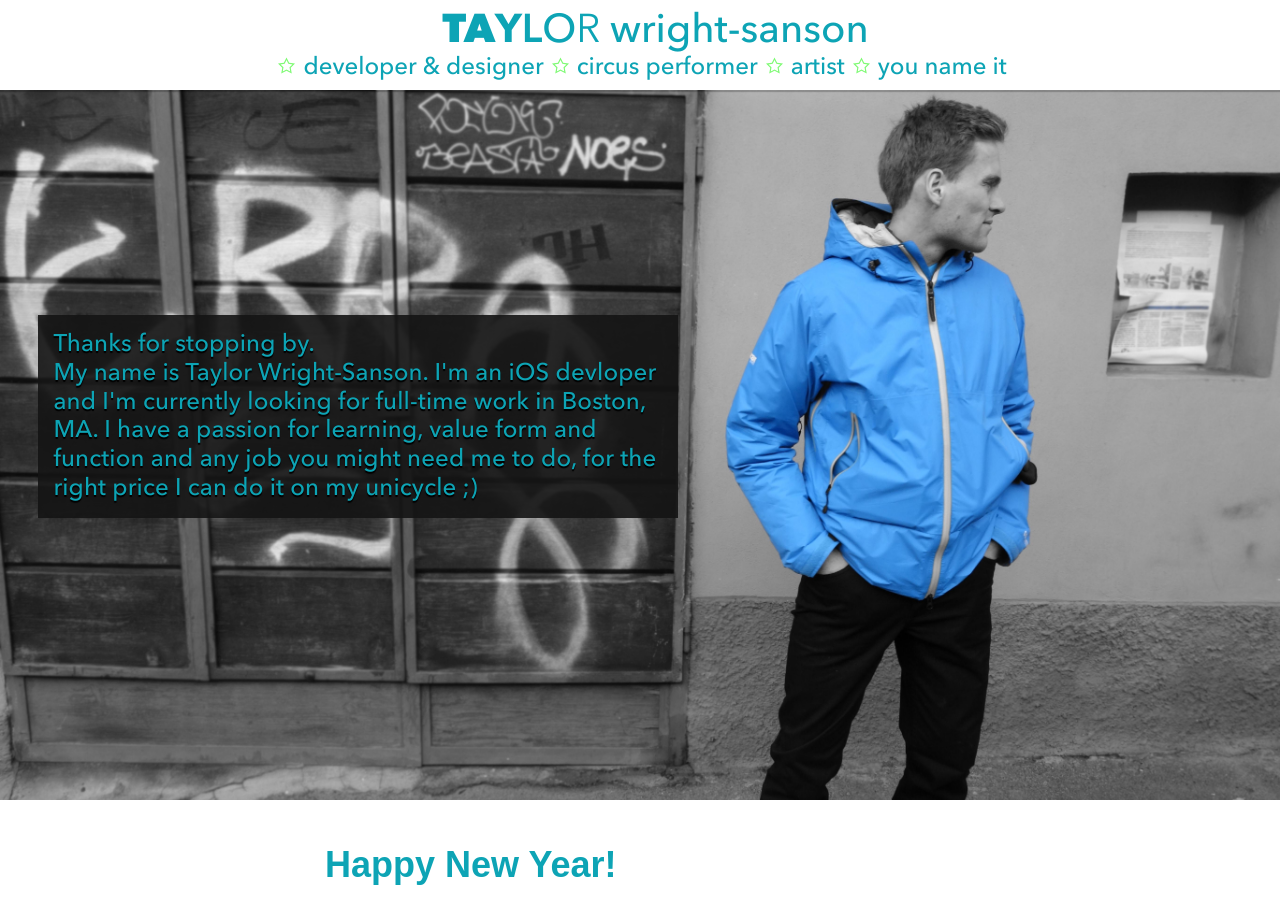
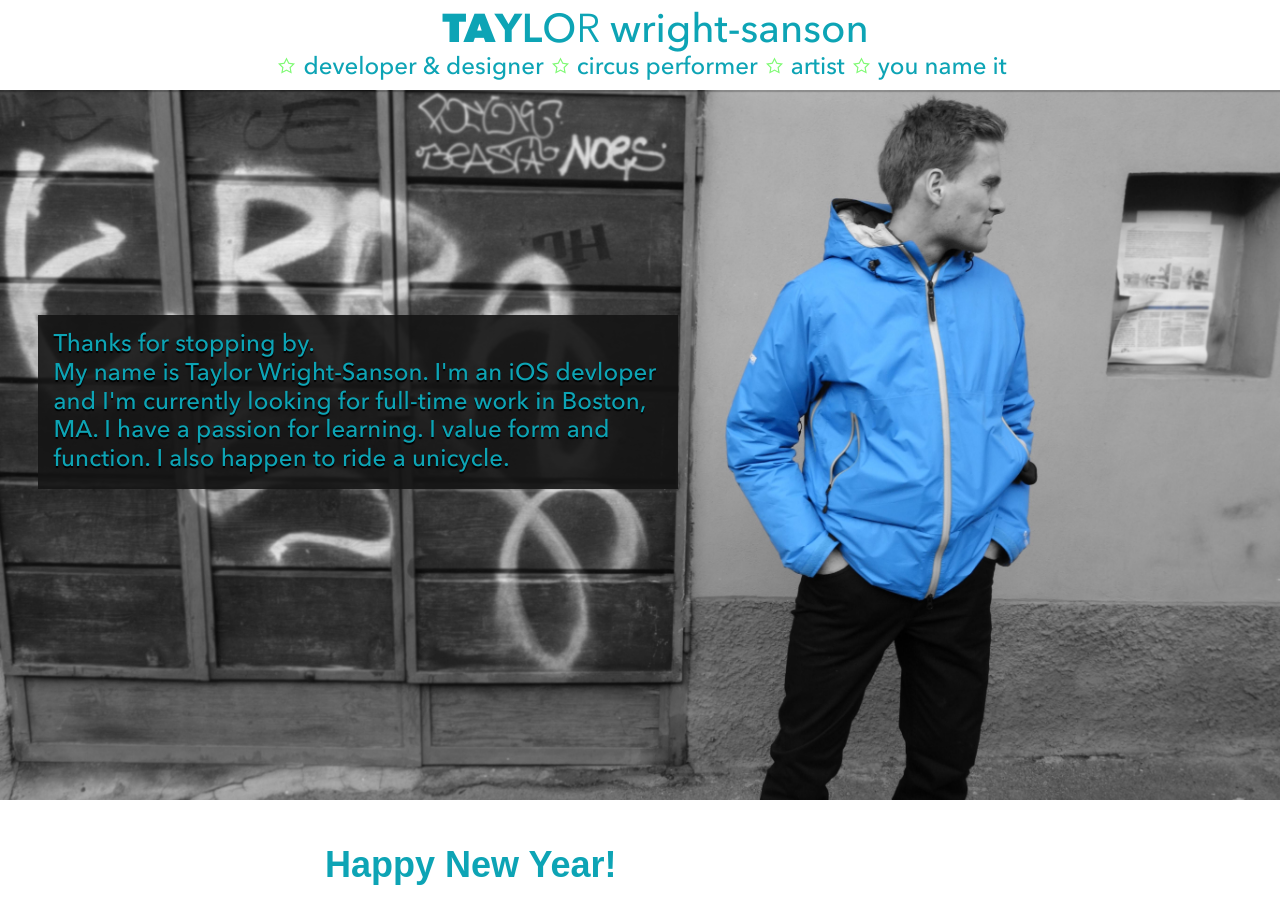
Before and after one commit to Xeaza/xeaza.github.io, a Jekyll site: the page built from index.html, in a window 1280 px wide and 900 px high. Built offline with Jekyll 4.4.1, drawn with Linux system fonts in a browser that asks for light colours.

Commit message:
Updating intro on site

```diff
--- a/index.html
+++ b/index.html
@@ -4,7 +4,7 @@ layout: post
 
 <div id="main" role="main" class="container">
   <section class="module home parallax parallax-1">
-    <article id="welcome"><p>Thanks for stopping by. <br> My name is Taylor Wright-Sanson. I'm an iOS devloper and I'm currently looking for full-time work in Boston, MA. I have a passion for learning, value form and function and any job you might need me to do, for the right price I can do it on my unicycle ;)</p>
+    <article id="welcome"><p>Thanks for stopping by. <br> My name is Taylor Wright-Sanson. I'm an iOS devloper and I'm currently looking for full-time work in Boston, MA. I have a passion for learning. I value form and function. I also happen to ride a <a href="https://www.youtube.com/watch?v=0jNrdXWn9eI" target="_blank"> unicycle.</a></p>
     </article>
     <!--<div class="lookHereBox">
       <h2>↓ What I'm up to now ↓</h2>
@@ -21,8 +21,8 @@ layout: post
               {{ post.content | truncatewords:500}}
             </div>
             <div class="date">
-   Written on {{ post.date | date: "%B %-d, %Y" }}
-  </div>
+            Written on {{ post.date | date: "%B %-d, %Y" }}
+            </div>
             <!-- <a href="{{ site.baseurl }}{{ post.url }}" class="read-more">Read More</a> -->
         {% endfor %}
       </div>
```
